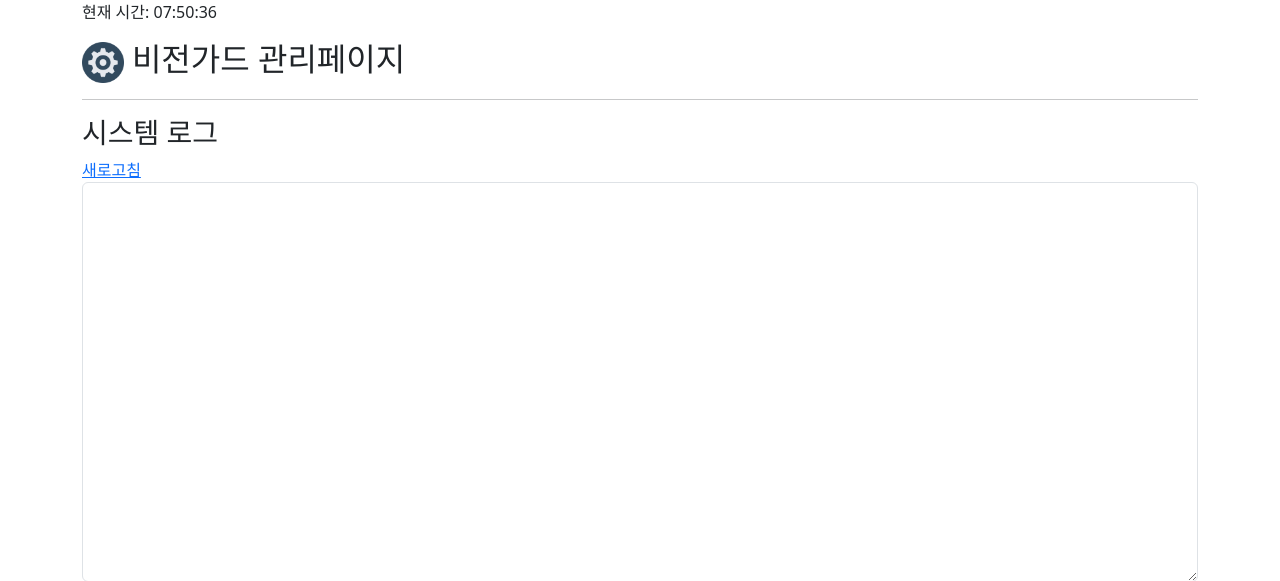
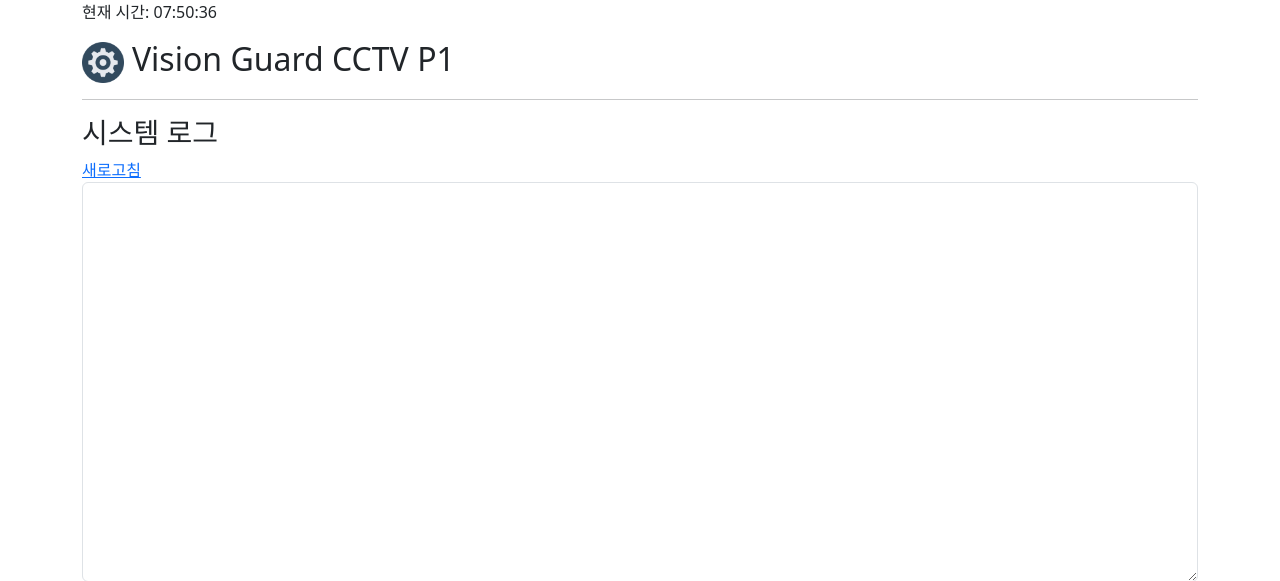
Before and after one commit to Choi-s-Chicken/vision-guard, a Python web app: template webservice/templates/log.html in a window 1280 px wide. Shown: the top 581 px of the page. Run offline with Jinja, Linux system fonts and the light colour scheme; the template is opened without the code that fills it, so the values that code supplies are empty.

Commit message:
update: code update

```diff
--- a/webservice/templates/base.html
+++ b/webservice/templates/base.html
@@ -14,7 +14,7 @@
                 {% if client_name %}
                     &nbsp;|&nbsp;{{ client_name }}(<a href="/logout">로그아웃</a>)
                 {% endif %}
-            <h2 id="title" style="cursor: pointer;"><img src="{{ url_for('static', filename='title_icon.png') }}" style="height: 1.3em; vertical-align: middle;">&nbsp;비전가드 관리페이지</h2>
+            <h2 id="title" style="cursor: pointer;"><img src="{{ url_for('static', filename='title_icon.png') }}" style="height: 1.3em; vertical-align: middle;">&nbsp;Vision Guard CCTV P1</h2>
             <hr>
         </header>
 
```
Also changed, not shown: capture.jpg, db/config.db, 1 other file.
